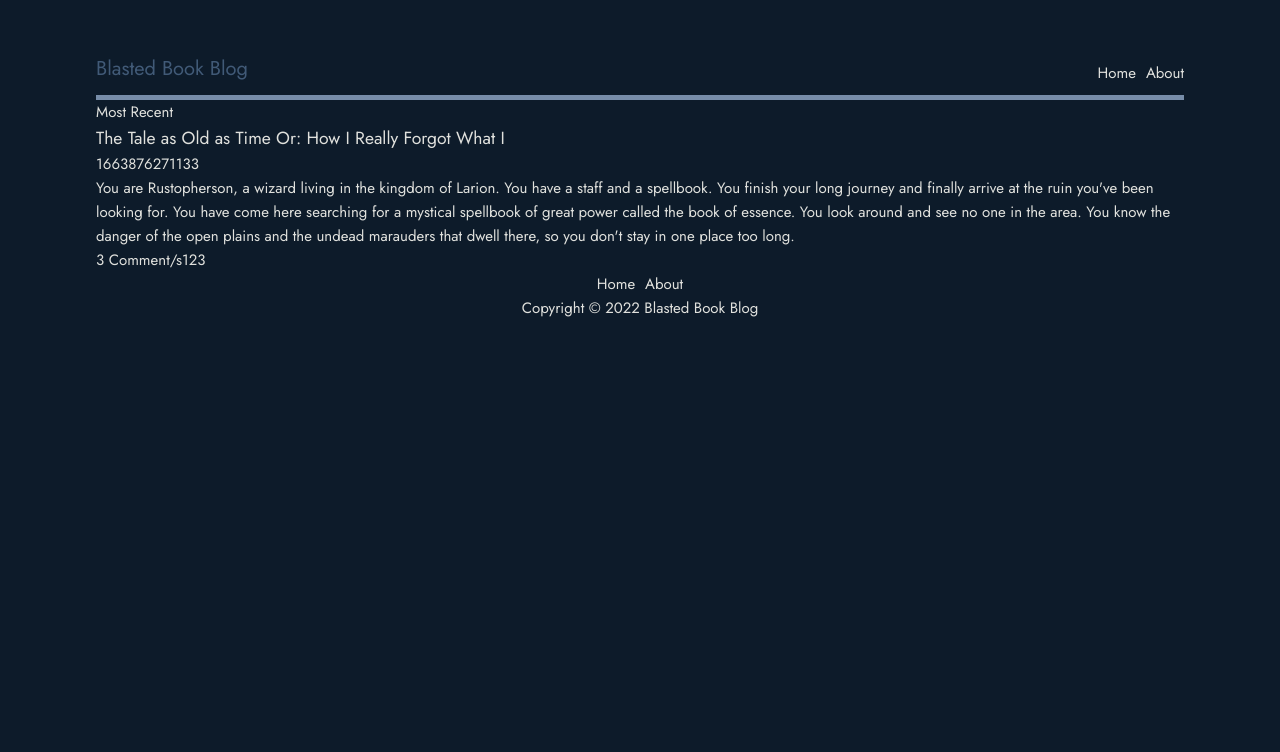
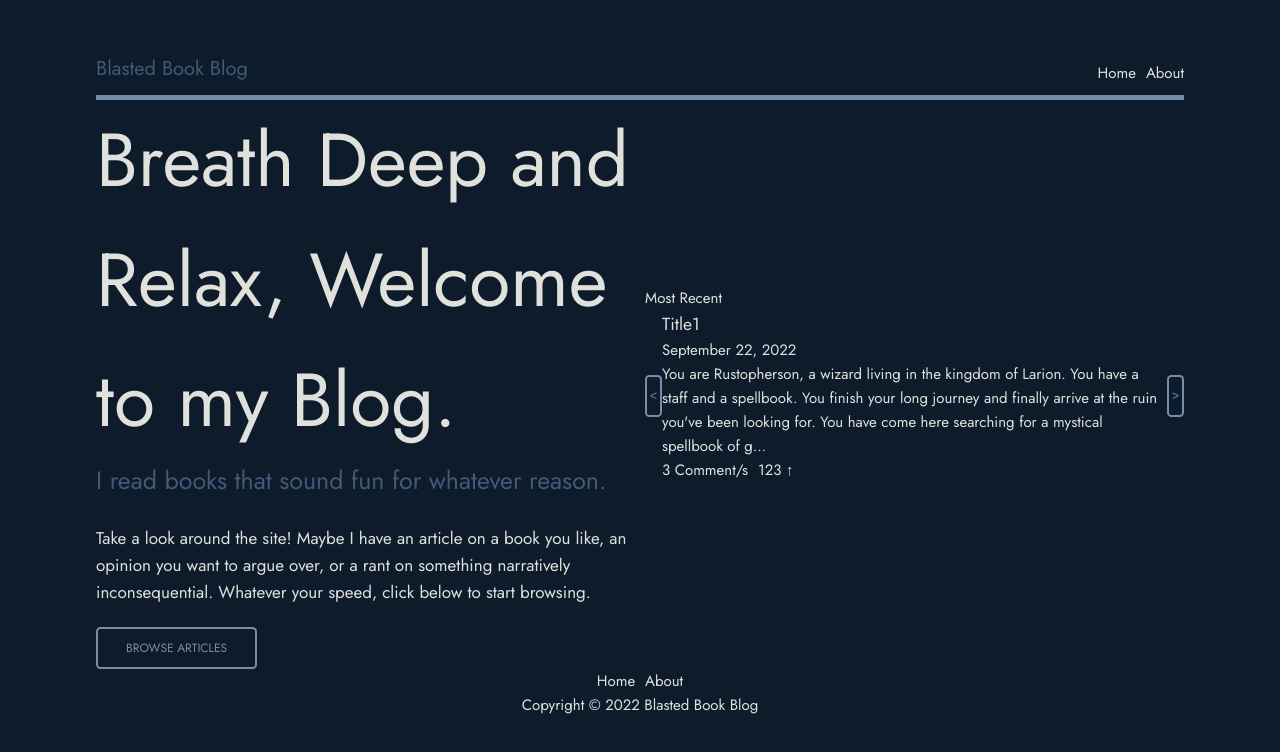
Before and after one commit to mikeStr8s/bookclub, a Vue app: page / in a window 1280 px wide. Shown: the top 752 px of the page. Built offline with nearby package versions, Linux system fonts and the light colour scheme.

Commit message:
got a bit more styling done. Finished welcome and now working on a most recent slider

```diff
--- a/src/assets/main.css
+++ b/src/assets/main.css
@@ -42,3 +42,22 @@ a {
   text-decoration: none;
   color: var(--color-text);
 }
+
+.blog-btn {
+  appearance: none;
+  background-color: transparent;
+  border-radius: .375em;
+  border: 0;
+  box-shadow: inset 0 0 0 2px var(--color-background-mute);
+  color: var(--color-background-mute);
+  cursor: pointer;
+  display: inline-block;
+  font-size: .8em;
+  height: 3.5em;
+  line-height: 3.5em;
+  padding: 0 2.5em;
+  text-align: center;
+  text-decoration: none;
+  text-transform: uppercase;
+  white-space: nowrap;
+}
--- a/src/components/ArticleSummary.vue
+++ b/src/components/ArticleSummary.vue
@@ -1,4 +1,5 @@
 <script setup>
+  import { ref } from 'vue';
 
   const props = defineProps({
     content: String,
@@ -8,20 +9,37 @@ const props = defineProps({
     parent: String,
     comments: Number
   })
+
+  const content = ref('')
+  content.value = props.content.substring(0, 249) + '...'
+
+  const date = ref('')
+  const date_obj = new Date(props.date)
+  date.value = date_obj.toLocaleDateString( 'en-us',{
+    year: 'numeric',
+    month: 'long',
+    day: 'numeric'
+  })
+
 </script>
 
 <template>
   <div class="recent">
     <h3>{{ props.title }}</h3>
-  <span class="date">{{ props.date }}</span>
-  <p class="post-body">{{ props.content }}</p>
+    <span class="date">{{ date }}</span>
+    <p class="post-body">{{ content }}</p>
     <div class="article-summary">
       <a href="">{{ props.comments }} Comment/s</a>
       <!-- <input type="checkbox" name="ups-input" id="ups-input"> -->
-    <span>{{ props.ups }}</span>
+      <span>{{ props.ups }} ↑</span>
     </div>
   </div>
 </template>
 
 <style scoped>
+  .article-summary {
+    display: flex;
+    flex-direction: row;
+    gap: 10px;
+  }
 </style>
--- a/src/components/MostRecent.vue
+++ b/src/components/MostRecent.vue
@@ -16,17 +16,67 @@ const most_recent = ref({
     comments: 3
   })
 
+  const t1 = ref("Title1")
+  const t2 = ref("Title2")
+  const t3 = ref("Title3")
+
+  let slide_idx = 0;
+
+  function advanceSlide(idx) {
+    slide_idx = slide_idx + idx
+    showSlide(slide_idx)
+  }
+
+  function showSlide(idx) {
+    if (idx > 2) { slide_idx = 0 }
+    if (idx < 0) { slide_idx = 2 }
+    const article_elements = document.getElementsByClassName('recent')
+    for (let i  = 0; i < article_elements.length; i++) { article_elements[i].style.display = 'none'}
+    article_elements[slide_idx].style.display = 'block'
+  }
 </script>
 
 <template>
   <div class="most-recent-container">
     <a href="">Most Recent</a>
+    <div class="slider">
+      <button class="blog-btn" @click="advanceSlide(-1)">&lt;</button>
       <div class="most-recent-list">
-    <ArticleSummary :content="most_recent.content" :date="most_recent.date" :title="most_recent.title"
+        <ArticleSummary style="display:block;" :content="most_recent.content" :date="most_recent.date" :title="t1"
         :ups="most_recent.ups" :parent="most_recent.parent" :comments="most_recent.comments"></ArticleSummary>
+        <ArticleSummary :content="most_recent.content" :date="most_recent.date" :title="t2"
+        :ups="most_recent.ups" :parent="most_recent.parent" :comments="most_recent.comments"></ArticleSummary>
+        <ArticleSummary :content="most_recent.content" :date="most_recent.date" :title="t3"
+        :ups="most_recent.ups" :parent="most_recent.parent" :comments="most_recent.comments"></ArticleSummary>
+      </div>
+      <button class="blog-btn" @click="advanceSlide(1)">&gt;</button>
     </div>
   </div>
 </template>
 
 <style scoped>
+  .most-recent-container {
+    display: flex;
+    flex-direction: column;
+    justify-content: center;
+  }
+
+  .most-recent-list {
+    flex-direction: row;
+  }
+
+  .slider {
+    display: flex;
+    flex-direction: row;
+    align-items: center;
+  }
+
+  .blog-btn {
+    padding-left: 5px;
+    padding-right: 5px;
+  }
+
+  .recent {
+    display: none;
+  }
 </style>
--- a/src/views/HomeView.vue
+++ b/src/views/HomeView.vue
@@ -1,13 +1,54 @@
 <script setup>
-import MostRecent from '../components/MostRecent.vue';
+  import MostRecent from '../components/MostRecent.vue';
 </script>
 
 <template>
-<main class="main">
-  <MostRecent></MostRecent>
-  <h2></h2>
-</main>
+  <main class="main">
+    <div class="welcome-container">
+      <div class="welcome">
+        <h2 class="header">Breath Deep and Relax, Welcome to my Blog.</h2>
+        <h3 class="subheader">I read books that sound fun for whatever reason.</h3>
+        <p class="summary">Take a look around the site! Maybe I have an article on a book you like, an opinion you want to argue over, or a rant on something narratively inconsequential. Whatever your speed, click below to start browsing.</p>
+        <a href="" class="blog-btn button">Browse Articles</a>
+      </div>
+      <MostRecent class="most-recent"></MostRecent>
+    </div>
+    <h2></h2>
+  </main>
 </template>
 
 <style scoped>
+  .welcome-container {
+    display: flex;
+    flex-direction: row;
+    gap: 10px;
+  }
+
+  .welcome {
+    width: 50%;
+    flex-grow: 1;
+  }
+
+  .most-recent {
+    width: 50%;
+    flex-grow: 1;
+  }
+
+  .welcome > .header {
+    font-size: 75px;
+  }
+
+  .welcome > .subheader {
+    font-size: 25px;
+    color: var(--color-background-soft);
+  }
+
+  .welcome > .summary {
+    margin-top: 25px;
+    font-size: 17px;;
+  }
+
+  .welcome > .button {
+    margin-top: 20px;
+  }
 </style>
```
Also changed, not shown: src/App.vue (indentation only). Lines whose indentation alone changed are shown as unchanged.
